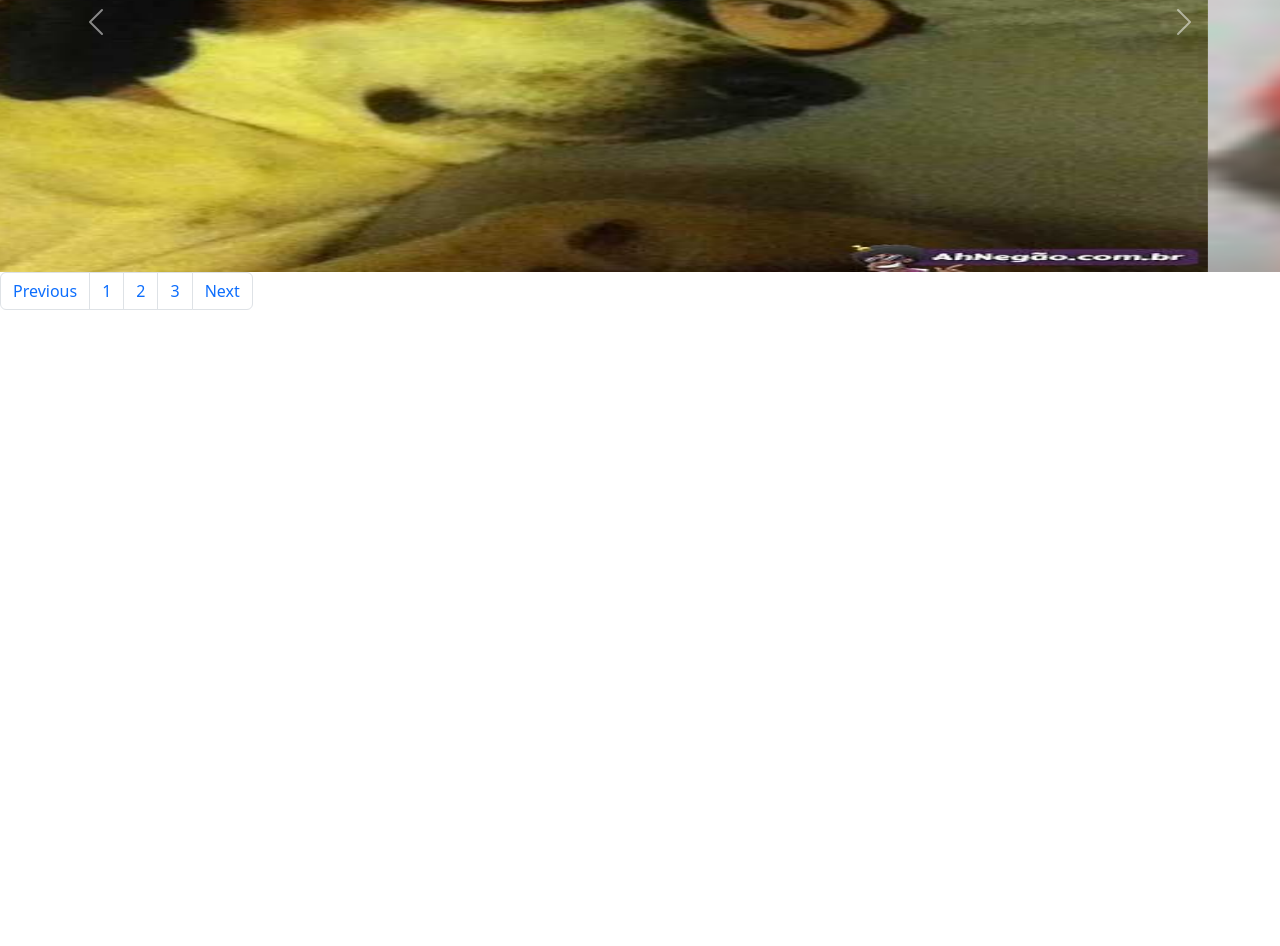
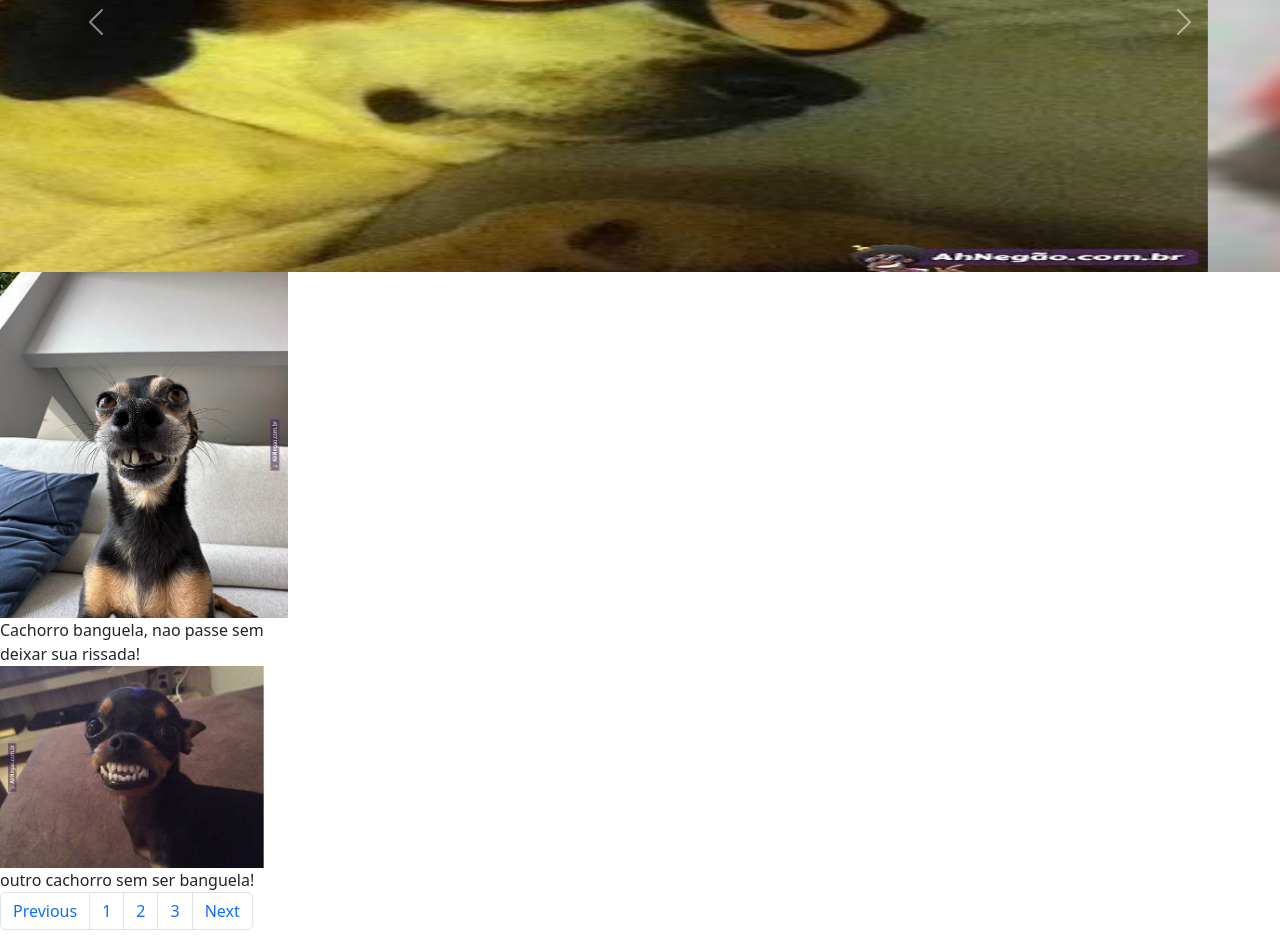
Before and after one commit to GabrielVaze/atv-boost, a plain HTML site: page index.html in a window 1280 px wide. Shown: the part 284-1230 px from the top of the page. Before the commit the page ends 800 px from the top, so only its background shows below. Drawn offline with nearby package versions, Linux system fonts and the light colour scheme.

Commit message:
atv feita
.

```diff
--- a/index.html
+++ b/index.html
@@ -71,6 +71,24 @@
   </div>
 
 
+  <div class="img" style="width: 18rem;">
+    <img src="/img/quarta imagem.jpg" class="card-img-top" alt="quata-imagem">
+    <div class="coluna">
+      <p class="card-text">Cachorro banguela, nao passe sem deixar sua rissada!</p>
+    </div>
+  </div>
+
+
+
+  <div class="row" style="width: 18rem;">
+    <img src="/img/quinta imagem.jpg" class="card-img-top" alt="...">
+    <div class="coluna">
+      <p class="card-text">outro cachorro sem ser banguela!</p>
+    </div>
+  </div>
+
+
+
   <nav aria-label="Page navigation example">
     <ul class="pagination">
       <li class="page-item"><a class="page-link" href="#">Previous</a></li>
```
Also changed, not shown: img/quarta imagem.jpg (added), img/quinta imagem.jpg (added).
